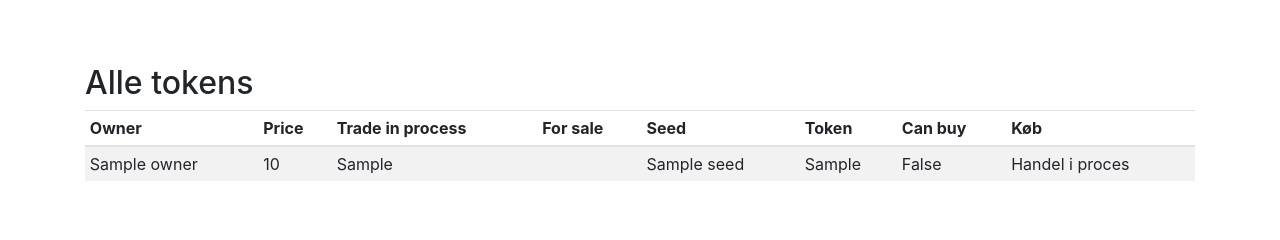
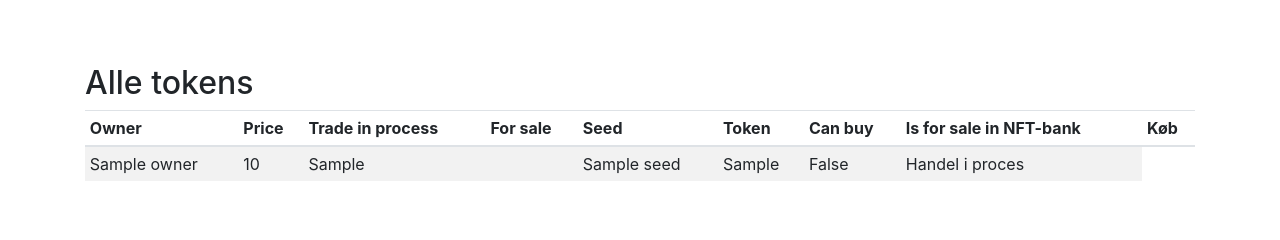
Before and after one commit to DatalogiForAlle/blockchain-sim, a Django app: template bcsim/templates/bcsim/market.html in a window 1280 px wide. Shown: the part 187-427 px from the top of the page. Run offline with Django 3.2, Linux system fonts and the light colour scheme; tables that the repository leaves empty hold one stand-in row (values such as "Sample post"); the template is opened without the code that fills it: values that come from a table or form of the project are taken from there, most other values are stand-ins (such as "Sample title", 1, 10 or a date in 2020); data that the repository does not hold is empty; some libraries are stand-ins or nearby versions.

Commit message:
before adding NFT-bank

```diff
--- a/bcsim/models.py
+++ b/bcsim/models.py
@@ -4,7 +4,6 @@ import hashlib
 import random
 from .animal_avatar.animal_avatar import Avatar
 from time import perf_counter
-
 
 
 def new_unique_blockchain_id():
@@ -278,7 +277,6 @@ class Transaction(models.Model):
             miner.refresh_from_db()
             miner.add_miner_reward()
 
-
         else:
             # Transaction is not valid
             if self.is_miner_to_miner_transaction():
--- a/bcsim/templates/bcsim/market.html
+++ b/bcsim/templates/bcsim/market.html
@@ -58,6 +58,7 @@
                     <th>Seed</th>
                     <th>Token</th>
                     <th>Can buy</th>
+                    <th>Is for sale in NFT-bank</th>
                     <th>Køb</th>
                 </tr>
             </thead>
--- a/bcsim/templatetags/custom_tags.py
+++ b/bcsim/templatetags/custom_tags.py
@@ -1,6 +1,7 @@
 from django import template
 
 register = template.Library()
+
 
 @register.filter
 def get_item(dictionary, key):
@@ -10,6 +11,7 @@ def get_item(dictionary, key):
 @register.filter
 def miner_can_buy(token, miner):
     return miner.can_buy_token(token)
+
 
 @register.filter
 def reason_miner_cannot_buy(token, miner):
--- a/bcsim/views.py
+++ b/bcsim/views.py
@@ -63,7 +63,7 @@ def market_view(request):
         token_id = int(request.POST['token_id'])
         token = get_object_or_404(
             Token, pk=token_id)
-        token_price_forms[str(token.id)]=token_price_form
+        token_price_forms[str(token.id)] = token_price_form
         if token_price_form.is_valid():
             if token.price:
                 # Price is already set, so we redirect
@@ -81,7 +81,7 @@ def market_view(request):
         'tokens': tokens,
         'miner': miner,
         'blockchain': miner.blockchain,
-        'forms':token_price_forms
+        'forms': token_price_forms
     }
 
     return render(request, 'bcsim/market.html', context)
```
Also changed, not shown: bcsim/tests/test_views.py (+1 -1 lines), bcsim/tests/test_forms.py (line endings or trailing spaces).
